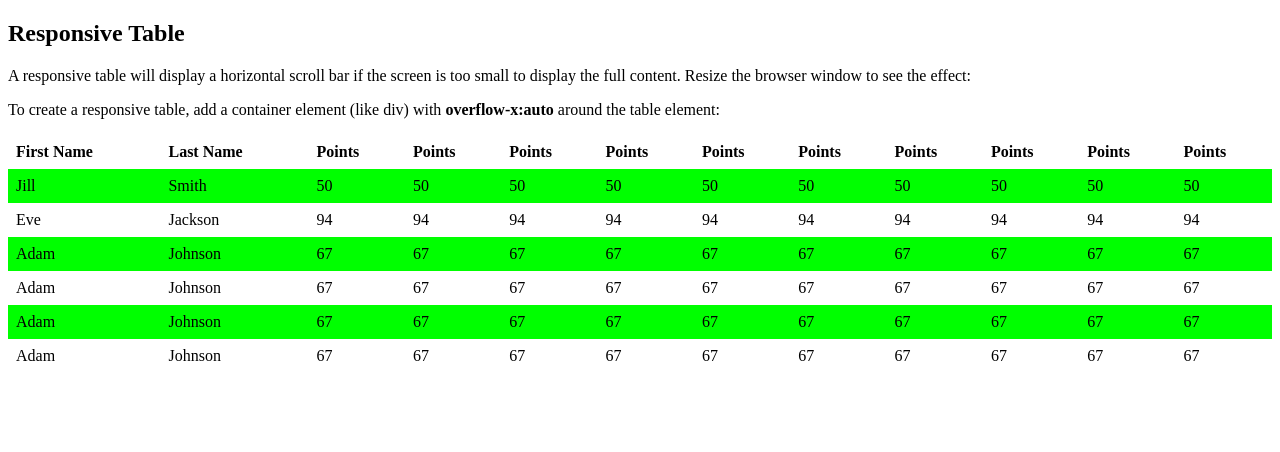
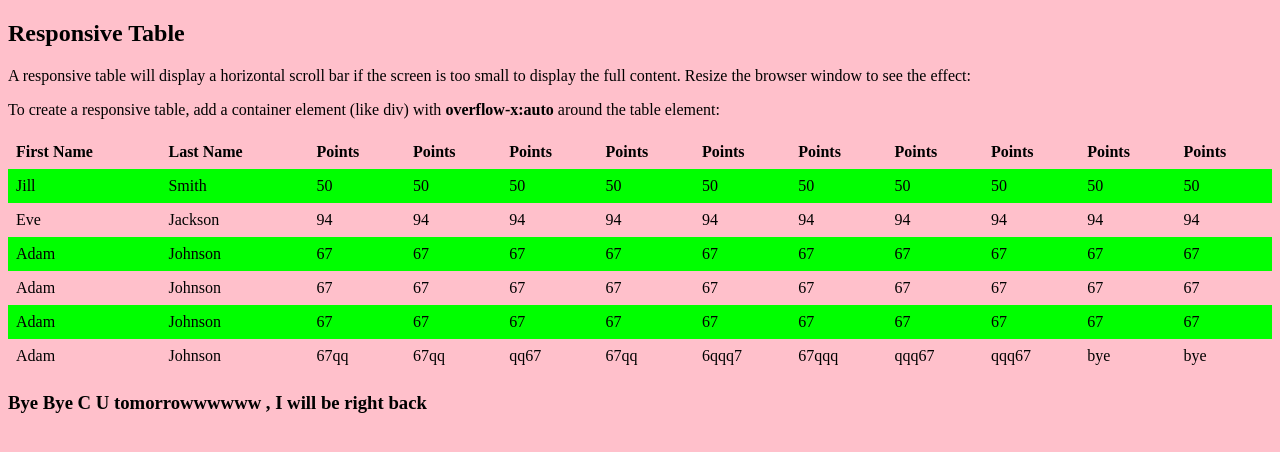
Before and after one commit to davinkse/sithu, a plain HTML site: page index.html in a window 1280 px wide. Drawn offline with Linux system fonts and the light colour scheme.

Commit message:
version 33333

```diff
--- a/index.html
+++ b/index.html
@@ -15,7 +15,7 @@ th, td {
 tr:nth-child(even) {background-color: #00ff00;}
 </style>
 </head>
-<body>
+<body bgcolor="pink">
 
 <h2>Responsive Table</h2>
 <p>A responsive table will display a horizontal scroll bar if the screen is too
@@ -114,19 +114,20 @@ small to display the full content. Resize the browser window to see the effect:<
         <tr>
       <td>Adam</td>
       <td>Johnson</td>
-      <td>67</td>
-      <td>67</td>
-      <td>67</td>
-      <td>67</td>
-      <td>67</td>
-      <td>67</td>
-      <td>67</td>
-      <td>67</td>
-      <td>67</td>
-      <td>67</td>
+      <td>67qq</td>
+      <td>67qq</td>
+      <td>qq67</td>
+      <td>67qq</td>
+      <td>6qqq7</td>
+      <td>67qqq</td>
+      <td>qqq67</td>
+      <td>qqq67</td>
+      <td>bye</td>
+      <td>bye</td>
     </tr>
   </table>
 </div>
 
+<h3>Bye Bye C U tomorrowwwwww , I will be right back </h3>
 </body>
 </html>
```
